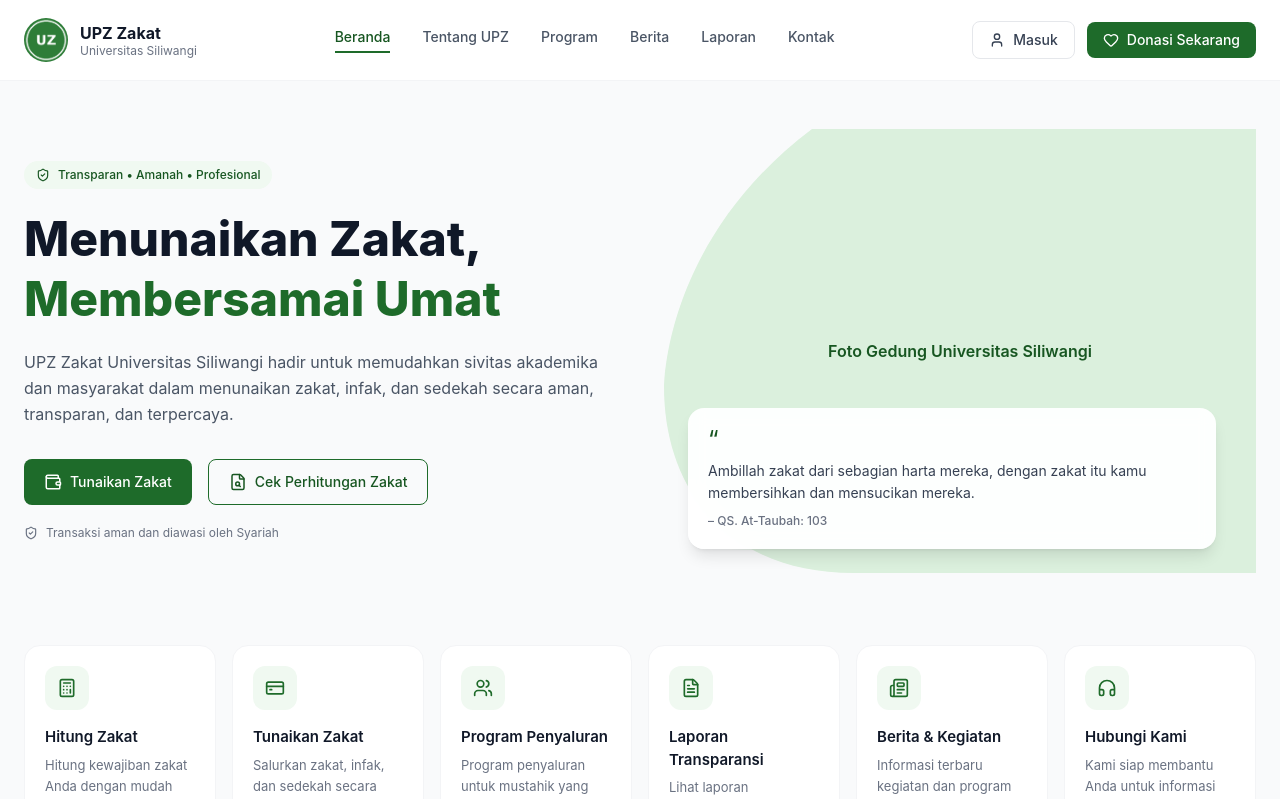
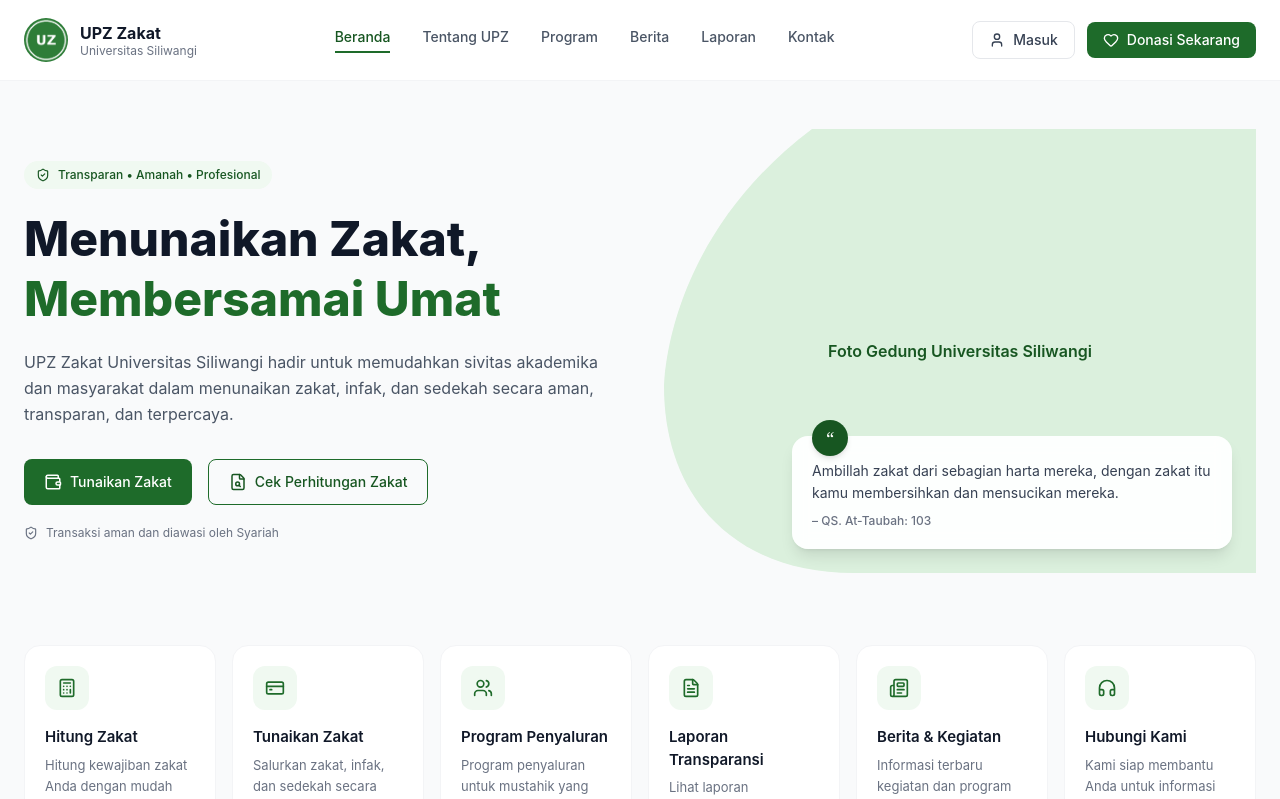
Before and after one commit to fadhilahendani21/upz-zakat-frontend, a React (Vite) app: page / in a window 1280 px wide. Shown: the top 799 px of the page. Built offline with nearby package versions, Linux system fonts and the light colour scheme.

Commit message:
Perbaiki posisi & bentuk quote card di hero

```diff
--- a/src/components/landing/Hero.jsx
+++ b/src/components/landing/Hero.jsx
@@ -51,15 +51,19 @@
           </div>
         </div>
 
-        <div className="absolute bottom-6 left-6 right-10 bg-white/95 backdrop-blur rounded-2xl p-5 shadow-lg">
-          <p className="text-brand-700 text-2xl leading-none mb-2">&ldquo;</p>
-          <p className="text-sm text-gray-700 leading-relaxed">
-            Ambillah zakat dari sebagian harta mereka, dengan zakat itu kamu
-            membersihkan dan mensucikan mereka.
-          </p>
-          <p className="mt-2 text-xs text-gray-500 font-medium">
-            – QS. At-Taubah: 103
-          </p>
+        <div className="absolute bottom-6 left-24 right-6 sm:left-32">
+          <div className="relative bg-white/95 backdrop-blur rounded-2xl p-5 pt-6 shadow-lg">
+            <div className="absolute -top-4 left-5 w-9 h-9 rounded-full bg-brand-700 text-white flex items-center justify-center text-lg font-serif shadow-md">
+              &ldquo;
+            </div>
+            <p className="text-sm text-gray-700 leading-relaxed">
+              Ambillah zakat dari sebagian harta mereka, dengan zakat itu
+              kamu membersihkan dan mensucikan mereka.
+            </p>
+            <p className="mt-2 text-xs text-gray-500 font-medium">
+              – QS. At-Taubah: 103
+            </p>
+          </div>
         </div>
       </div>
     </section>
```
